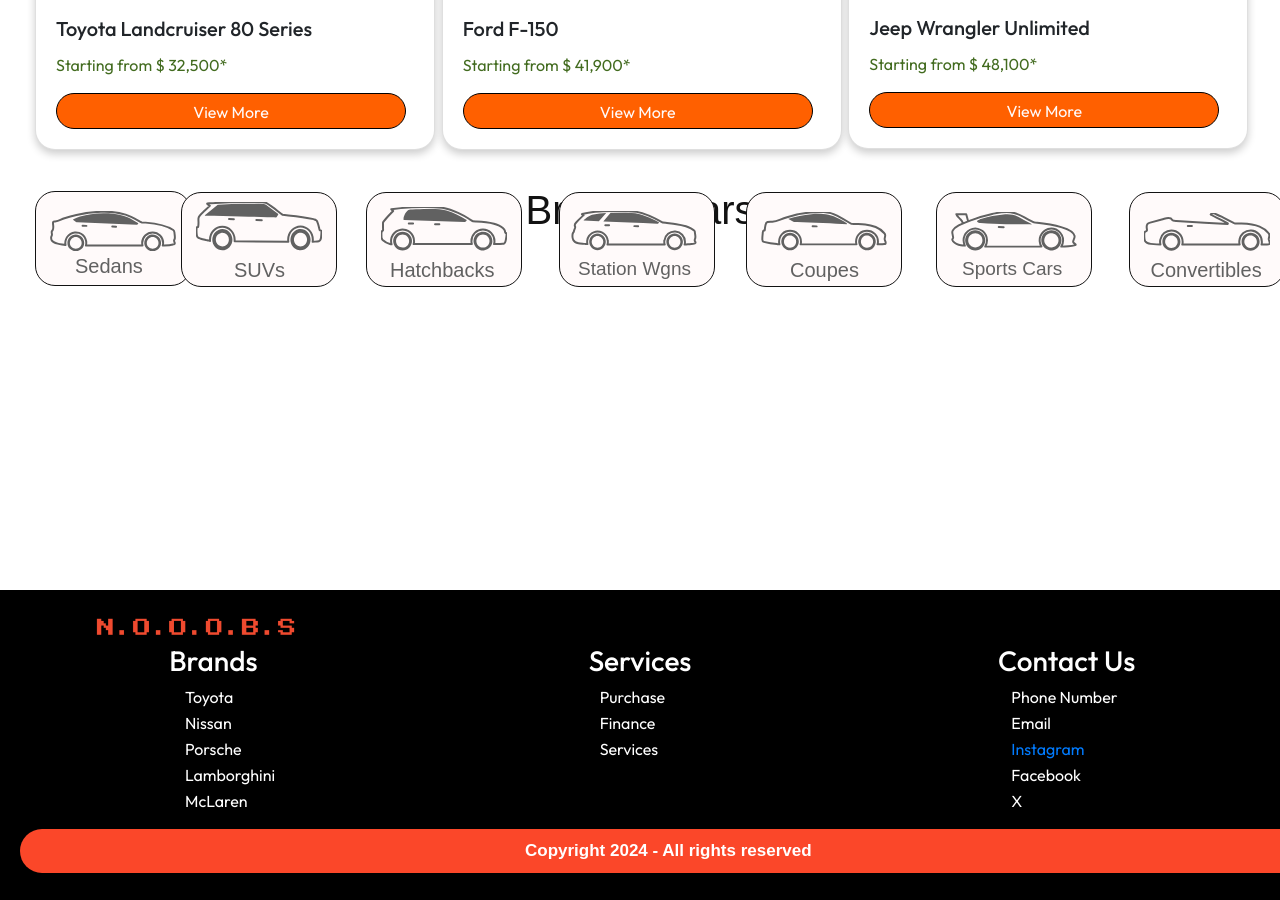
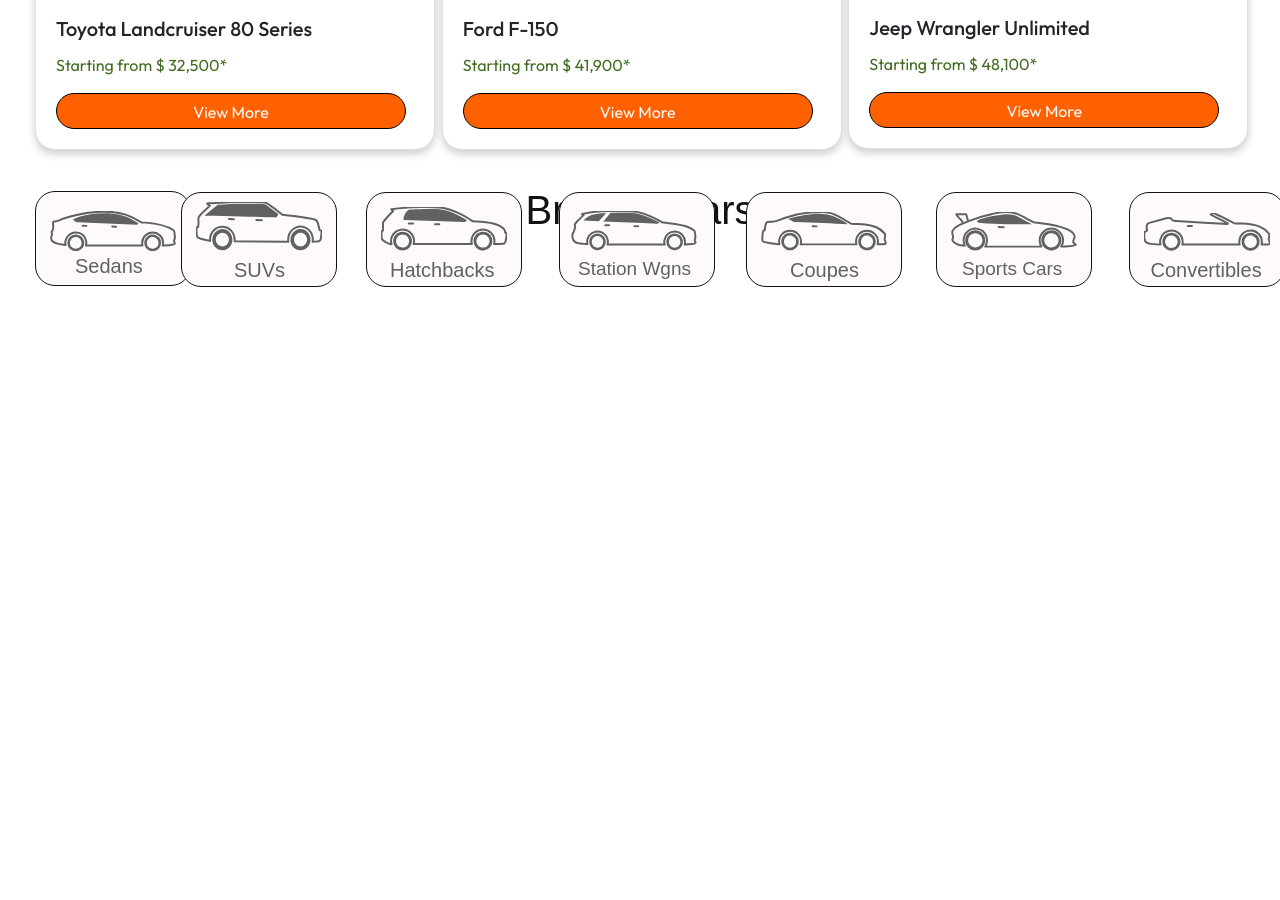
Before and after one commit to Ibraheemn13/Nooobs-Cars, a plain HTML site: page index.html in a window 1280 px wide. Shown: the part 2516-3416 px from the top of the page. After the commit the page ends 2804 px from the top, so only its background shows below. Drawn offline with nearby package versions, Linux system fonts and the light colour scheme.

Commit message:
index.html

```diff
--- a/index.html
+++ b/index.html
@@ -6,7 +6,7 @@
   <meta name="viewport" content="width=device-width, initial-scale=1, shrink-to-fit=no">
   <title>N.O.O.O.B.S CARS</title>
   <!-- FRIV Icon -->
-  <link rel="icon" type="image/x-icon" href="Images/Nooobs logo 1.0.png">
+  <link rel="icon" type="image/x-icon" href="images/Nooobs logo 1.0.png">
   <link rel="stylesheet" href="index.css">
 
   <!-- Linking font Outfit and Press Start 2p-->
@@ -458,56 +458,10 @@
     </div>
   </center>
   </section>
-<!-- Footer -->
-  <section class="footer-back">
-    <div class="container">
-      <div class="row">
-        <div class="col-12">
-          <div class="FooterLogo">
-            <a href="#"><img src="Images/Nooobs logo 1.0.png" alt="Nooobs logo" width="200px"></a>
-          </div>
-        </div>
-      </div>
-    </div>
 
-    <center>
-      <div class="list-container">
-        <div class="list-column">
-          <h3>Brands</h3>
-          <ul style="padding-left: 150px;">
-            <li>Toyota</li>
-            <li>Nissan</li>
-            <li>Porsche</li>
-            <li>Lamborghini</li>
-            <li>McLaren</li>
-          </ul>
-        </div>
-        <div class="list-column">
-          <h3>Services</h3>
-          <ul style="padding-left: 138px;">
-            <li>Purchase</li>
-            <li>Finance</li>
-            <li>Services</li>
-          </ul>
-        </div>
-        <div class="list-column">
-          <h3>Contact Us</h3>
-          <ul style="padding-left: 123px;">
-            <li>Phone Number</li>
-            <li>Email</li>
-            <li><a href="https://www.instagram.com/n.o.o.o.b.s/">Instagram</a></li>
-            <li>Facebook</li>
-            <li>X</li>
-          </ul>
-        </div>
-      </div>
-      <div class="rectangle-52"></div>
-        <div class="copyright-2024-all-rights-reserved">
-          Copyright 2024 - All rights reserved
-        </div>
-    </center>
-  </section>
-  <!-- Footer -->
+
+
+
 
   <!-- SCRIPT -->
   <script>
```
